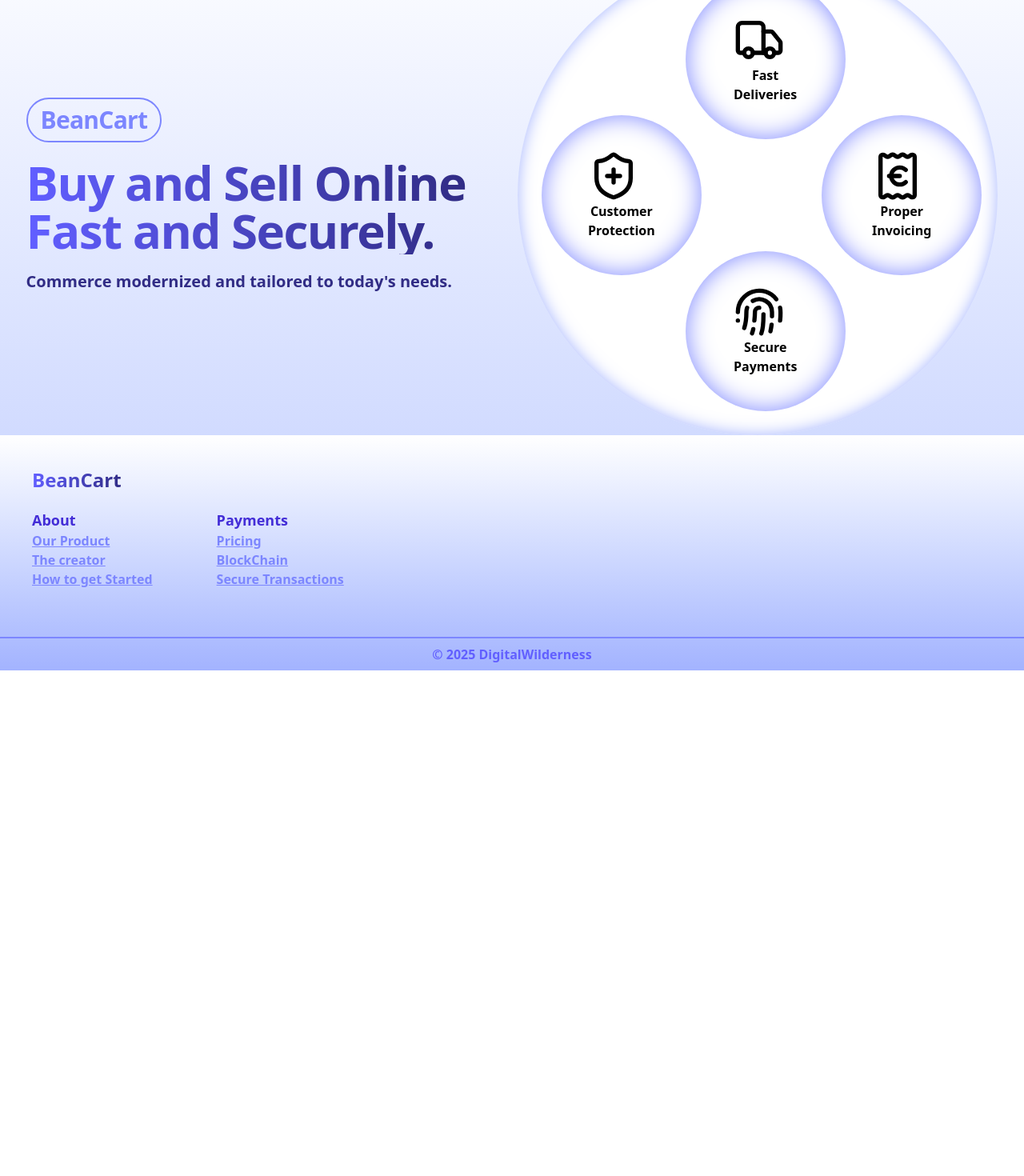
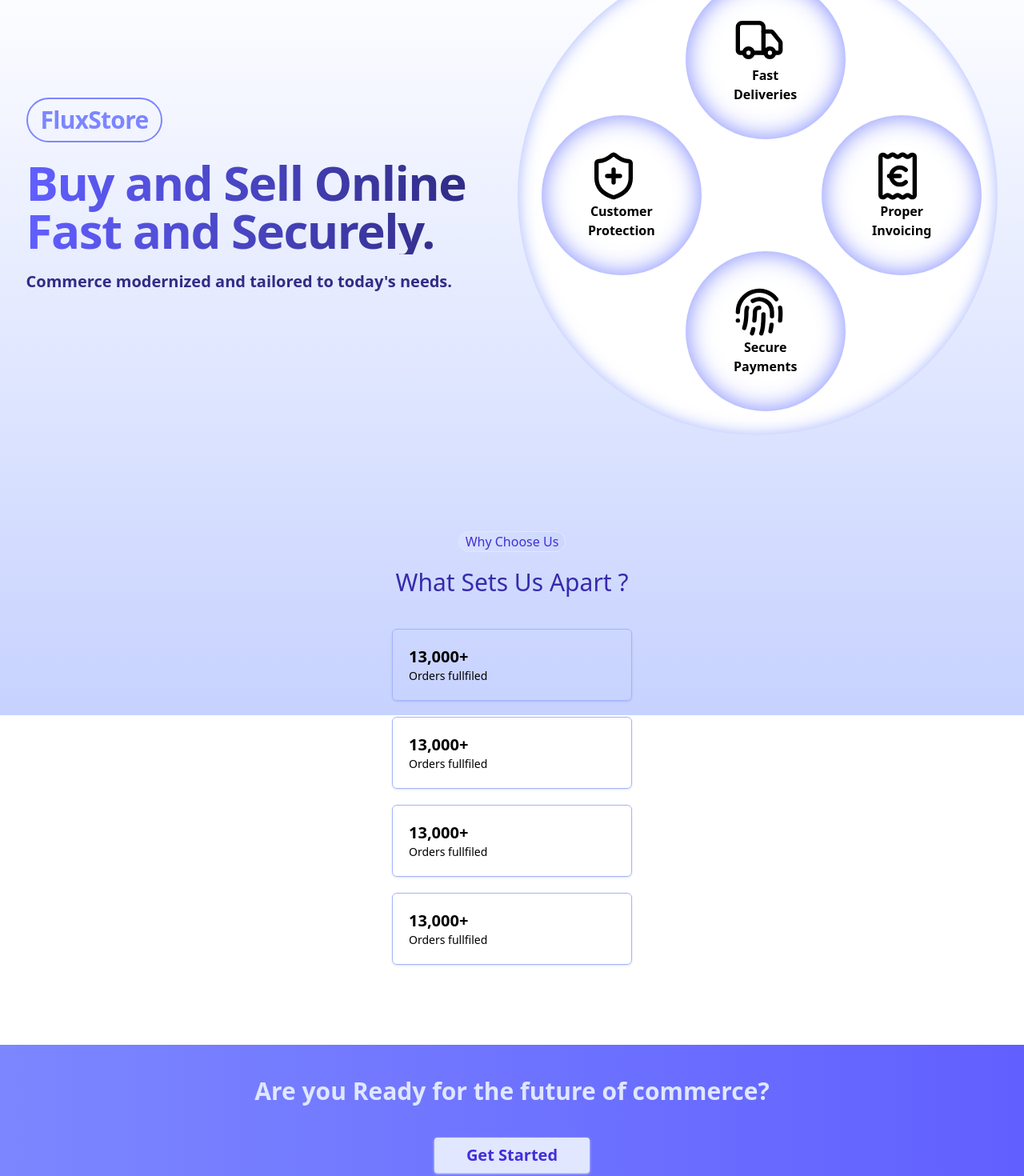
Before and after one commit to arnoldchrisoduor1/FluxStore, a Vue app in the folder landing-page/: page / in a window 1280 px wide. Shown: the part 100-1570 px from the top of the page at 80% size. Before the commit the page ends 938 px from the top, so only its background shows below. Built offline with nearby package versions, Linux system fonts and the light colour scheme.

Commit message:
first version of contact

```diff
--- a/landing-page/src/App.vue
+++ b/landing-page/src/App.vue
@@ -2,18 +2,21 @@
 import Navbar from "./components/Navbar.vue";
 import Hero from "../src/sections/Hero.vue";
 import Footer from "../src/sections/Footer.vue";
+import Contact from "../src/sections/Contact.vue";
+import WhyUs from "../src/sections/WhyUs.vue";
 
 </script>
 
 <template>
   <div class="">
     <!-- <div class="bg-indigo-200 absolute inset-0 -z-10"></div> -->
-     <div class="bg-gradient-to-t from-indigo-200 to-white inset-0 absolute -z-20 hidde md:block"></div>
     <div class="sticky top-2 md:top-4 z-4">
       <Navbar />
     </div>
     <main class="max-w-screen-xl mx-auto">
       <Hero />
+      <WhyUs />
+      <Contact />
     </main>
     <Footer />
   </div>
--- a/landing-page/src/components/Navbar.vue
+++ b/landing-page/src/components/Navbar.vue
@@ -27,7 +27,7 @@ const isActive = (path) => {
   <!-- Mobile Menu Toggle Button -->
   <div class="flex justify-between items-center py-2 px-4 w-[95%] md:w-[60%] mx-auto shadow-sm rounded-sm backdrop-blur-[5px] ">
     <div>
-      <p class="bg-gradient-to-r from-indigo-500 to-indigo-900 font-bold text-2xl text-transparent bg-clip-text hover:cursor-pointer">BeanCart</p>
+      <p class="bg-gradient-to-r from-indigo-500 to-indigo-900 font-bold text-2xl text-transparent bg-clip-text hover:cursor-pointer">FluxStore</p>
     </div>
     <div class="hidden md:block">
   <ul class="flex flex-row gap-2">
@@ -67,7 +67,7 @@ const isActive = (path) => {
       <div class="bg-indigo-100 w-[70%] h-screen absolute right-0 top-0 z-30 pt-16 px-5 overflow-hidden">
         <Transition name="title-animation" appear>
           <div class="absolute top-2">
-            <h2 class="bg-gradient-to-r from-indigo-500 to-indigo-900 font-bold text-2xl text-transparent bg-clip-text">BeanCart</h2>
+            <h2 class="bg-gradient-to-r from-indigo-500 to-indigo-900 font-bold text-2xl text-transparent bg-clip-text">FluxStore</h2>
           </div>
         </Transition>
         <div class="absolute top-2 right-2 hover:cursor-pointer" @click="toggleMenu">
--- /dev/null
+++ b/landing-page/src/sections/Contact.vue
@@ -0,0 +1,21 @@
+<script>
+
+</script>
+
+<template>
+    <!-- Contact section with call to action part. -->
+<div class="my-20">
+    <div class="bg-gradient-to-r from-indigo-400 to-indigo-500 flex flex-col gap-10 p-10 items-center text-center ">
+        <div>
+            <p class="text-indigo-100 text-3xl font-bold">Are you Ready for the future of commerce?</p>
+        </div>
+        <div>
+            <div class="bg-indigo-100 py-2 px-10 rounded-sm text-xl text-indigo-700 font-semibold shadow-sm shadow-indigo-100">Get Started</div>
+        </div>
+    </div>
+</div>
+</template>
+
+<style>
+
+</style>
--- a/landing-page/src/sections/Footer.vue
+++ b/landing-page/src/sections/Footer.vue
@@ -5,7 +5,7 @@
     <div class="bg-gradient-to-t from-indigo-300 to-white">
         <div class="flex flex-col gap-5 px-5 md:px-10 md:py-10">
         <div class="w-fit">
-            <h1 class="bg-gradient-to-r from-indigo-500 to-indigo-900 font-bold text-2xl text-transparent bg-clip-text">BeanCart</h1>
+            <h1 class="bg-gradient-to-r from-indigo-500 to-indigo-900 font-bold text-2xl text-transparent bg-clip-text">FluxStore</h1>
         </div>
         <div class="flex flex-col gap-5 md:flex-row md:gap-20">
         <div>
--- a/landing-page/src/sections/Hero.vue
+++ b/landing-page/src/sections/Hero.vue
@@ -6,11 +6,12 @@ import { Truck, ShieldPlus, Fingerprint, ReceiptEuro} from 'lucide-vue-next';
 
 <template>
     <!-- Mobile View -->
+     <div class="bg-gradient-to-t from-indigo-200 to-white w-full h-[950px] absolute -z-20 md:block"></div>
     <div class="relative overflow-hidden -mt-7 -z-10 md:hidden">
         <div class="flex flex-col mt-20 w-[95%] mx-auto">
-            <p class="font-bold text-xl text-indigo-400 border-2 rounded-full px-4 py-1 w-fit mb-5 tracking-tight">BeanCart</p>
+            <p class="font-bold text-xl text-indigo-400 border-2 rounded-full px-4 py-1 w-fit mb-5 tracking-tight">FluxStore</p>
             <h1 class="font-extrabold text-4xl bg-gradient-to-r from-indigo-500 to-indigo-900 text-transparent bg-clip-text mb-5 tracking-tight">Buy and Sell Online <br/> Fast and Securely.</h1>
-            <p class="font-semibold text-xl text-indigo-900">Commerce modernized and tailored to today's needs.</p>
+            <p class="font-semibold text-xl text-indigo-900">Commerce analytics modernized and tailored to today's needs.</p>
         </div>
       <div class="w-[600px] h-[600px] rounded-full bg-white shadow-[inset_0_0_20px_theme('colors.indigo.300')]  rotate-slow">
         <div class="absolute top-[30px] left-[210px] w-[200px] h-[200px] rounded-full bg-white shadow-[inset_0_0_30px_theme('color.indigo.400')] flex items-center justify-center">
@@ -57,9 +58,11 @@ import { Truck, ShieldPlus, Fingerprint, ReceiptEuro} from 'lucide-vue-next';
 
     </div>
 
+
+    <!-- Desktop view  -->
     <div class="relative overflow-hidden -mt-7 -z-10 hidden md:flex items-center md:justify-around">
         <div class="flex flex-col">
-            <p class="font-bold text-3xl text-indigo-400 border-2 rounded-full px-4 py-2 w-fit mb-5 tracking-tight">BeanCart</p>
+            <p class="font-bold text-3xl text-indigo-400 border-2 rounded-full px-4 py-2 w-fit mb-5 tracking-tight">FluxStore</p>
             <h1 class="font-extrabold text-6xl bg-gradient-to-r from-indigo-500 to-indigo-900 text-transparent bg-clip-text mb-5 tracking-tight">Buy and Sell Online <br/> Fast and Securely.</h1>
             <p class="font-semibold text-xl text-indigo-900">Commerce modernized and tailored to today's needs.</p>
         </div>
--- /dev/null
+++ b/landing-page/src/sections/WhyUs.vue
@@ -0,0 +1,33 @@
+<script></script>
+
+<template>
+<div class="mt-30 w-full">
+    <div class="text-center flex flex-col justify-center items-center gap-5">
+        <div class="border border-indigo-100 px-2 rounded-full bg-gradient-to-r from-indigo-100/50 to-indigo-200/50">
+            <p class="text-indigo-700">Why Choose Us</p>
+        </div>
+        <h2 class="text-3xl text-indigo-800">What Sets Us Apart ?</h2>
+    </div>
+    <div class="flex flex-col items-center mt-10">
+        <!-- Orders fullfiled -->
+        <div class="border border-indigo-300 rounded-md min-w-[300px] p-5 mb-5 shadow">
+            <p class="text-xl font-bold">13,000+</p>
+            <p class="text-sm">Orders fullfiled</p>
+        </div>
+        <div class="border border-indigo-300 rounded-md min-w-[300px] p-5 mb-5 shadow">
+            <p class="text-xl font-bold">13,000+</p>
+            <p class="text-sm">Orders fullfiled</p>
+        </div>
+        <div class="border border-indigo-300 rounded-md min-w-[300px] p-5 mb-5 shadow">
+            <p class="text-xl font-bold">13,000+</p>
+            <p class="text-sm">Orders fullfiled</p>
+        </div>
+        <div class="border border-indigo-300 rounded-md min-w-[300px] p-5 mb-5 shadow">
+            <p class="text-xl font-bold">13,000+</p>
+            <p class="text-sm">Orders fullfiled</p>
+        </div>
+    </div>
+</div>
+</template>
+
+<style></style>
```
